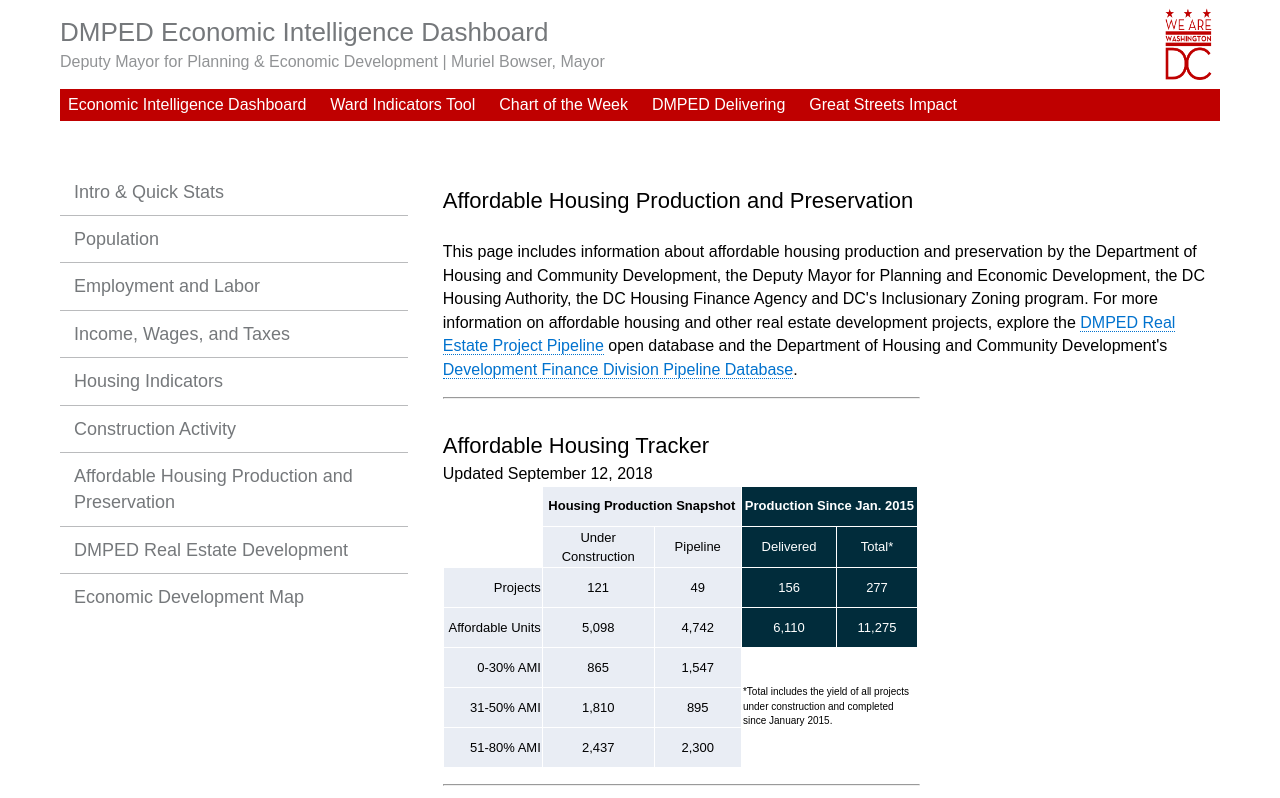
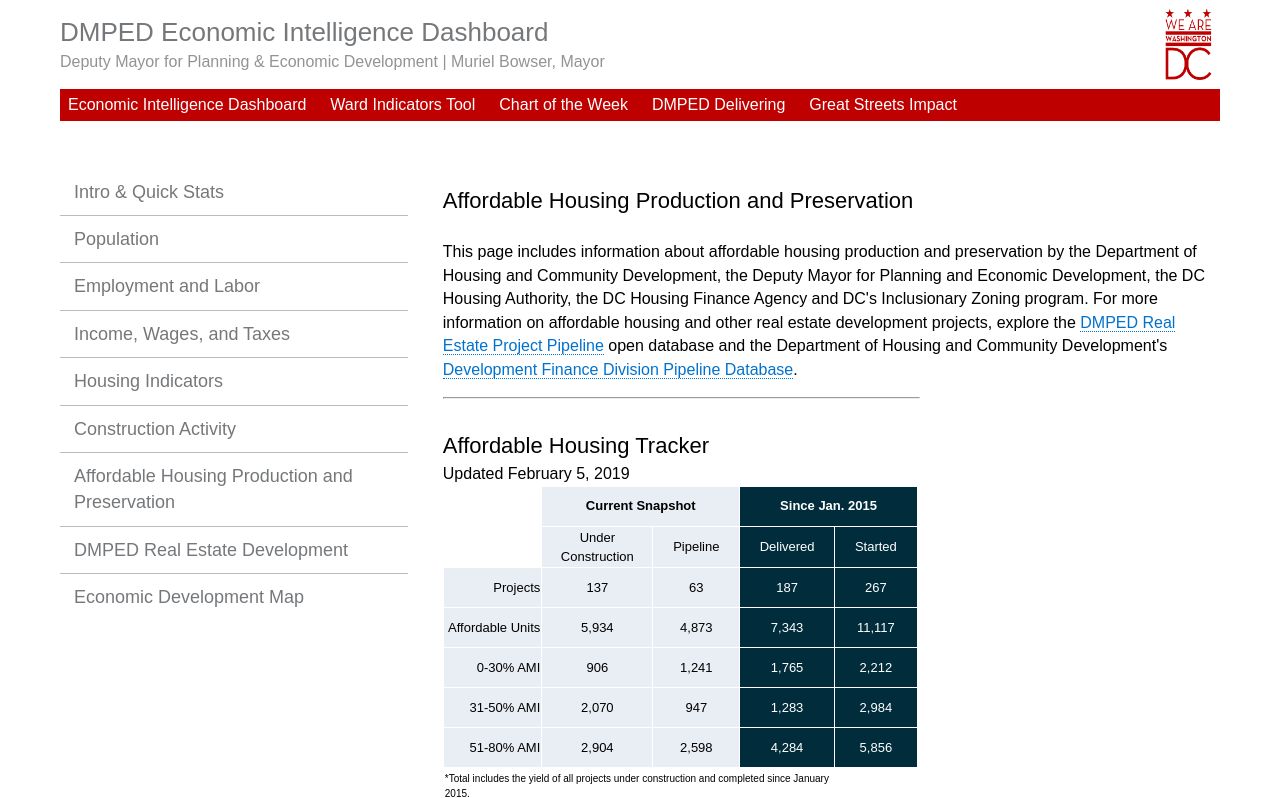
Before and after one commit to DCgov/economic-intelligence, a Jekyll site: the page built from affordable-production-preservation.html, in a window 1280 px wide, cut to the strip 0-798 px from the top of the page. Built offline with Jekyll 4.4.1, drawn with Linux system fonts in a browser that asks for light colours; nearby versions of some CDN libraries.

Commit message:
Affordable housing update February 2019

```diff
--- a/affordable-production-preservation.html
+++ b/affordable-production-preservation.html
@@ -10,51 +10,59 @@ title: Affordable Housing Production and Preservation
 
 <div>
 	<h2>Affordable Housing Tracker</h2>
-		Updated September 12, 2018
+		Updated February 5, 2019
 	<div class="ahtable">
 		<table>
 			<tbody>
 				<tr>
 					<th border="0"></th>
-					<th colspan="2" bgcolor="#E9EDF4">Housing Production Snapshot</th>
-					<th colspan="2" bgcolor="#012C3B"><font color="#fff">Production Since Jan. 2015</font></th>
+					<th colspan="2" bgcolor="#E9EDF4">Current Snapshot</th>
+					<th colspan="2" bgcolor="#012C3B"><font color="#fff">Since Jan. 2015</font></th>
 				</tr>
 				<tr>
 					<td border="0"></td>
 					<td bgcolor="#E9EDF4">Under Construction</td>
 					<td bgcolor="#E9EDF4">Pipeline</td>
 					<td bgcolor="#012C3B"><font color="#fff">Delivered</font></td>
-					<td bgcolor="#012C3B"><font color="#fff">Total*</font></td>
+					<td bgcolor="#012C3B"><font color="#fff">Started</font></td>
 				</tr>
 				<tr>
 					<td style="text-align:right !important" bgcolor="#E9EDF4">Projects</td>
-					<td bgcolor="#E9EDF4">121</td>
-					<td bgcolor="#E9EDF4">49</td>
-					<td bgcolor="#012C3B"><font color="#fff">156</font></td>
-					<td bgcolor="#012C3B"><font color="#fff">277</font></td>
+					<td bgcolor="#E9EDF4">137</td>
+					<td bgcolor="#E9EDF4">63</td>
+					<td bgcolor="#012C3B"><font color="#fff">187</font></td>
+					<td bgcolor="#012C3B"><font color="#fff">267</font></td>
 				</tr>
 				<tr>
 					<td style="text-align:right !important" bgcolor="#E9EDF4">Affordable Units</td>
-					<td bgcolor="#E9EDF4">5,098</td>
-					<td bgcolor="#E9EDF4">4,742</td>
-					<td bgcolor="#012C3B"><font color="#fff">6,110</font></td>
-					<td bgcolor="#012C3B"><font color="#fff">11,275</font></td>
+					<td bgcolor="#E9EDF4">5,934</td>
+					<td bgcolor="#E9EDF4">4,873</td>
+					<td bgcolor="#012C3B"><font color="#fff">7,343</font></td>
+					<td bgcolor="#012C3B"><font color="#fff">11,117</font></td>
 				</tr>
 				<tr>
 					<td style="text-align:right !important" bgcolor="#E9EDF4" border="0">0-30% AMI</td>
-					<td bgcolor="#E9EDF4">865</td>
-					<td bgcolor="#E9EDF4">1,547</td>
-					<td colspan="2" rowspan="3" style="text-align:left !important; font-size:x-small !important">*Total includes the yield of all projects under construction and completed since January 2015. </td>
+					<td bgcolor="#E9EDF4">906</td>
+					<td bgcolor="#E9EDF4">1,241</td>
+					<td bgcolor="#012C3B"><font color="#fff">1,765</font></td>
+					<td bgcolor="#012C3B"><font color="#fff">2,212</font></td>
 				</tr>
 				<tr>
 					<td style="text-align:right !important" bgcolor="#E9EDF4">31-50% AMI</td>
-					<td bgcolor="#E9EDF4">1,810</td>
-					<td bgcolor="#E9EDF4">895</td>
+					<td bgcolor="#E9EDF4">2,070</td>
+					<td bgcolor="#E9EDF4">947</td>
+					<td bgcolor="#012C3B"><font color="#fff">1,283</font></td>
+					<td bgcolor="#012C3B"><font color="#fff">2,984</font></td>
 				</tr>
 				<tr>
 					<td style="text-align:right !important" bgcolor="#E9EDF4">51-80% AMI</td>
-					<td bgcolor="#E9EDF4">2,437</td>
-					<td bgcolor="#E9EDF4">2,300</td>
+					<td bgcolor="#E9EDF4">2,904</td>
+					<td bgcolor="#E9EDF4">2,598</td>
+					<td bgcolor="#012C3B"><font color="#fff">4,284</font></td>
+					<td bgcolor="#012C3B"><font color="#fff">5,856</font></td>
+				</tr>
+				<tr>
+					<td colspan="4" rowspan="1" style="text-align:left !important; font-size:x-small !important">*Total includes the yield of all projects under construction and completed since January 2015. </td>
 				</tr>
 			</tbody>
 		</table>
```
